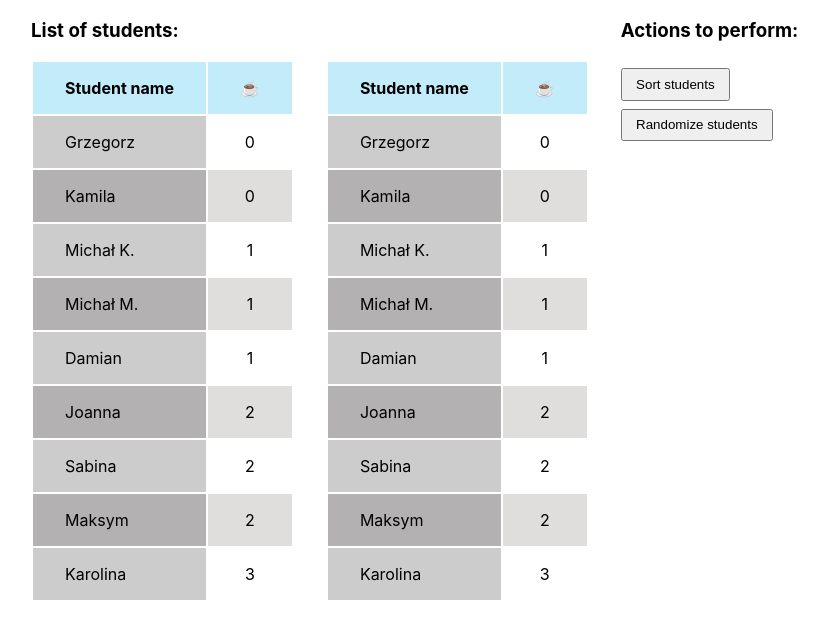
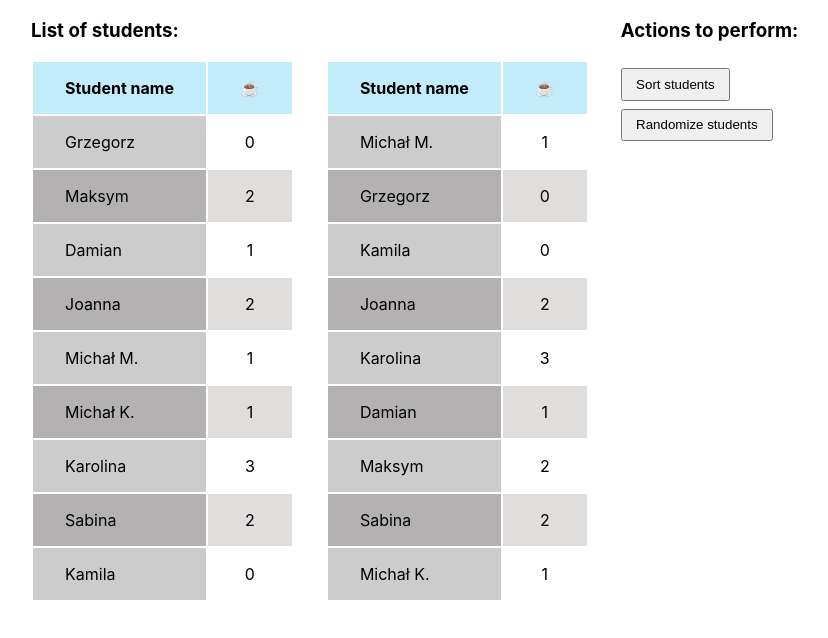
Before and after one commit to argasek/codebrainers-2020-02, a React (Create React App) app: page / in a window 1280 px wide. Shown: the top 638 px of the page, without its empty margins (33-861 px from the left). Built offline with nearby package versions, Linux system fonts and the light colour scheme.

Commit message:
Task 3 solution: Implement randomizeStudents function.

```diff
--- a/src/components/student-list/StudentList.jsx
+++ b/src/components/student-list/StudentList.jsx
@@ -3,18 +3,43 @@ import codeBrainersStudents from '../../models/Students';
 import Student from 'components/student/Student';
 import './StudentList.css';
 
-const sortStudents = (studentsArray, key, direction) => {
-  const counter = direction === "desc" ? -1 : 1;
-  return studentsArray.sort(function (a, b) {
-    if (a[key] < b[key]) {
-      return -1 * counter;
-    } else if (a[key] === b[key]) {
-      return 0;
-    } else if (a[key] > b[key]) {
-      return 1 * counter;
+// const sortStudents = (studentsArray, key, direction) => {
+//   const counter = direction === "desc" ? -1 : 1;
+//   return studentsArray.sort(function (a, b) {
+//     if (a[key] < b[key]) {
+//       return -1 * counter;
+//     } else if (a[key] === b[key]) {
+//       return 0;
+//     } else if (a[key] > b[key]) {
+//       return 1 * counter;
+//     }
+//   });
+// }
+
+function copyArray(arr) {
+  const newArray = [];
+
+  for (let i = 0; i < arr.length; i++) {
+    const student = arr[i];
+    newArray.push(student);
   }
-  });
+  return newArray;
 }
+
+const randomizeStudents = (studentsArray) => {
+  let temporaryArray = copyArray(studentsArray);
+  let shuffledArray = [];
+
+  for (let i = 0; i < studentsArray.length; i++) {
+    const randomIndex = Math.floor(Math.random() * temporaryArray.length);
+    // let student = temporaryArray[randomIndex];
+    shuffledArray.push(temporaryArray[randomIndex]);
+    temporaryArray.splice(randomIndex, 1);
+  }
+  return shuffledArray;
+
+}
+
 const StudentList = () => {
 
   return (
@@ -28,7 +53,7 @@ const StudentList = () => {
       </thead>
       <tbody>
       {
-          sortStudents(codeBrainersStudents, "coffees", "asc").map(student =>
+        randomizeStudents(codeBrainersStudents, "coffees", "asc").map(student =>
           <Student
             key={student.id}
             student={student}
```
Lines whose indentation alone changed are shown as unchanged.
